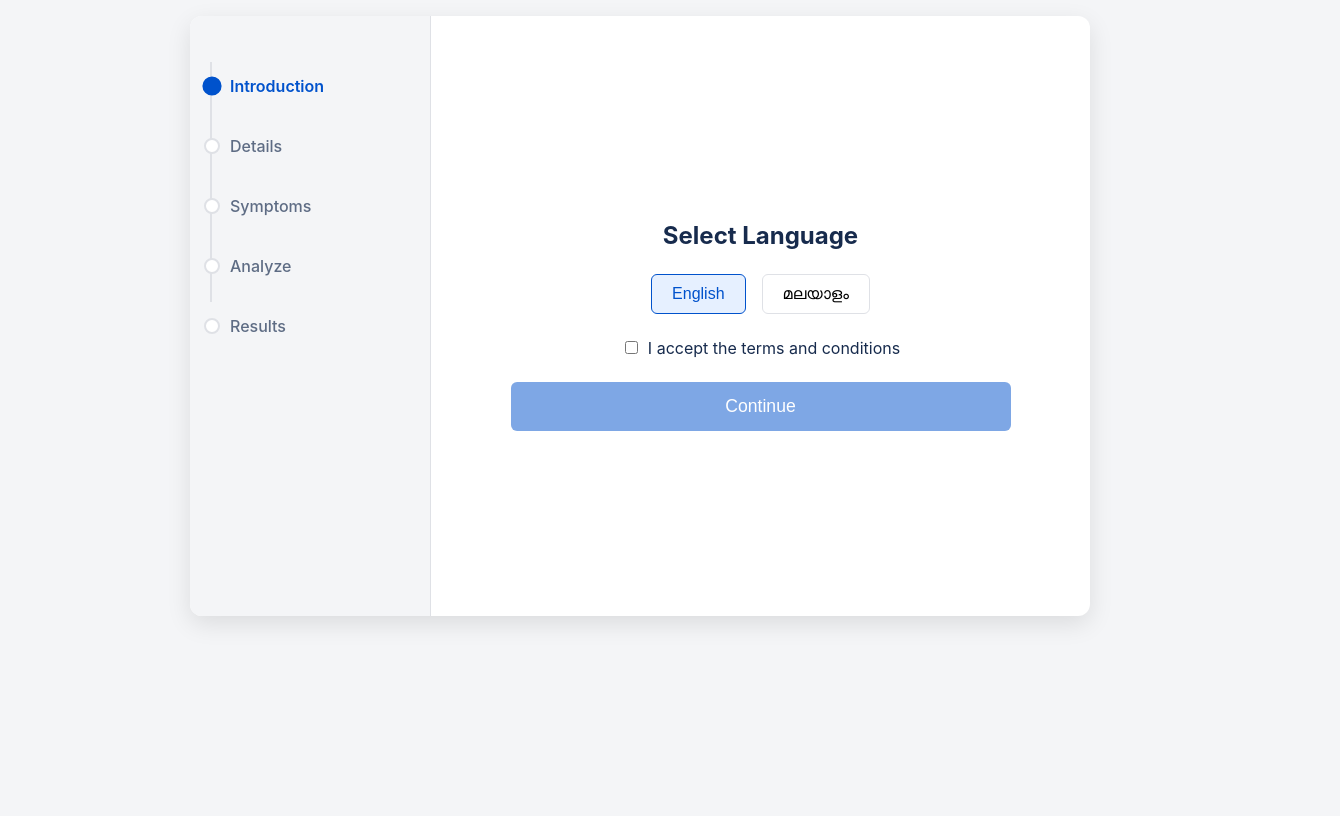
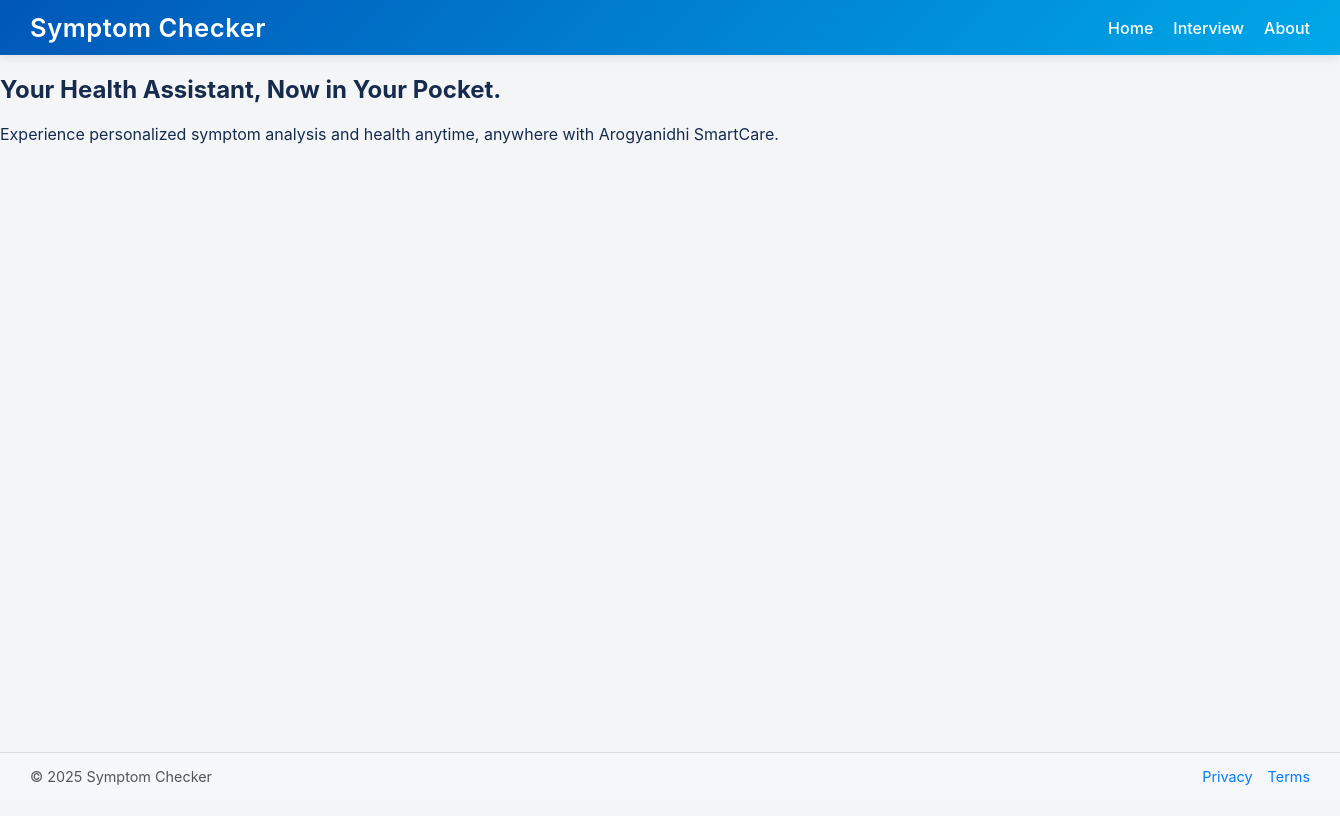
Before and after one commit to futurxteam/Symptom-Checker, a React (Vite) app in the folder symptomChecker-frontend/: page / in a window 1280 px wide. Shown: the whole page, 1340 px wide, since content can reach past the window. Built offline with nearby package versions, Linux system fonts and the light colour scheme.

Commit message:
header and footer

```diff
--- a/symptomChecker-frontend/src/App.jsx
+++ b/symptomChecker-frontend/src/App.jsx
@@ -2,15 +2,31 @@
 import React from "react";
 import { BrowserRouter as Router, Routes, Route } from "react-router-dom";
 import Interview from "./pages/Interview";
+import Header from "./components/header";
+import Footer from "./components/footer";
+
 
 function App() {
   return (
-    <Router>
-      <Routes>
-        <Route path="/" element={<Interview />} />
-      </Routes>
-    </Router>
+    <div className="min-h-screen flex flex-col">
+      <Header />
+
+      {/* Main content */}
+      <main className="flex-grow">
+        <section className="text-center py-20 bg-gradient-to-b from-teal-50 to-white">
+          <h1 className="text-4xl font-bold text-gray-800 mb-4">
+            Your Health Assistant, Now in Your Pocket.
+          </h1>
+          <p className="text-gray-600 max-w-2xl mx-auto mb-6">
+            Experience personalized symptom analysis and health anytime, anywhere with Arogyanidhi SmartCare.
+          </p>
+        </section>
+      </main>
+
+      <Footer />
+    </div>
   );
 }
 
+
 export default App;
--- /dev/null
+++ b/symptomChecker-frontend/src/components/footer.jsx
@@ -0,0 +1,14 @@
+import React from "react";
+import "./style/footer.css";
+
+export default function Footer() {
+  return (
+    <footer className="footer">
+      <p>© {new Date().getFullYear()} Symptom Checker</p>
+      <div>
+        <a href="/privacy">Privacy</a>
+        <a href="/terms">Terms</a>
+      </div>
+    </footer>
+  );
+}
--- /dev/null
+++ b/symptomChecker-frontend/src/components/header.jsx
@@ -0,0 +1,15 @@
+import React from "react";
+import "./style/header.css";
+
+export default function Header() {
+  return (
+    <header className="header">
+      <h1>Symptom Checker</h1>
+      <div className="nav-links">
+        <a href="/">Home</a>
+        <a href="/interview">Interview</a>
+        <a href="/about">About</a>
+      </div>
+    </header>
+  );
+}
--- /dev/null
+++ b/symptomChecker-frontend/src/components/style/footer.css
@@ -0,0 +1,29 @@
+.footer {
+  width: 100%;
+  background-color: #f5f7fa;
+  color: #555;
+  padding: 15px 30px;
+  display: flex;
+  justify-content: space-between;
+  align-items: center;
+  font-size: 0.9rem;
+  border-top: 1px solid #ddd;
+  position: fixed;
+  bottom: 0;
+  left: 0;
+}
+
+.footer a {
+  color: #007bff;
+  text-decoration: none;
+  margin-left: 15px;
+  transition: color 0.2s ease-in-out;
+}
+
+.footer a:hover {
+  color: #0056b3;
+}
+
+.footer p {
+  margin: 0;
+}
--- /dev/null
+++ b/symptomChecker-frontend/src/components/style/header.css
@@ -0,0 +1,37 @@
+.header {
+  width: 100%;
+  background: linear-gradient(135deg, #0057b8, #00a8e8);
+  color: white;
+  padding: 12px 30px;
+  display: flex;
+  align-items: center;
+  justify-content: space-between;
+  box-shadow: 0 2px 10px rgba(0, 0, 0, 0.1);
+  position: sticky;
+  top: 0;
+  z-index: 1000;
+}
+
+.header h1 {
+  font-size: 1.6rem;
+  font-weight: 600;
+  letter-spacing: 0.5px;
+  margin: 0;
+}
+
+.nav-links {
+  display: flex;
+  gap: 20px;
+}
+
+.nav-links a {
+  color: white;
+  text-decoration: none;
+  font-weight: 500;
+  transition: opacity 0.2s ease-in-out;
+}
+
+.nav-links a:hover {
+  opacity: 0.8;
+  border-bottom: 2px solid white;
+}
```
Also changed, not shown: symptomChecker-frontend/src/pages/about.jsx (added), 1 other file (tests, documents, lock files or other folders).
